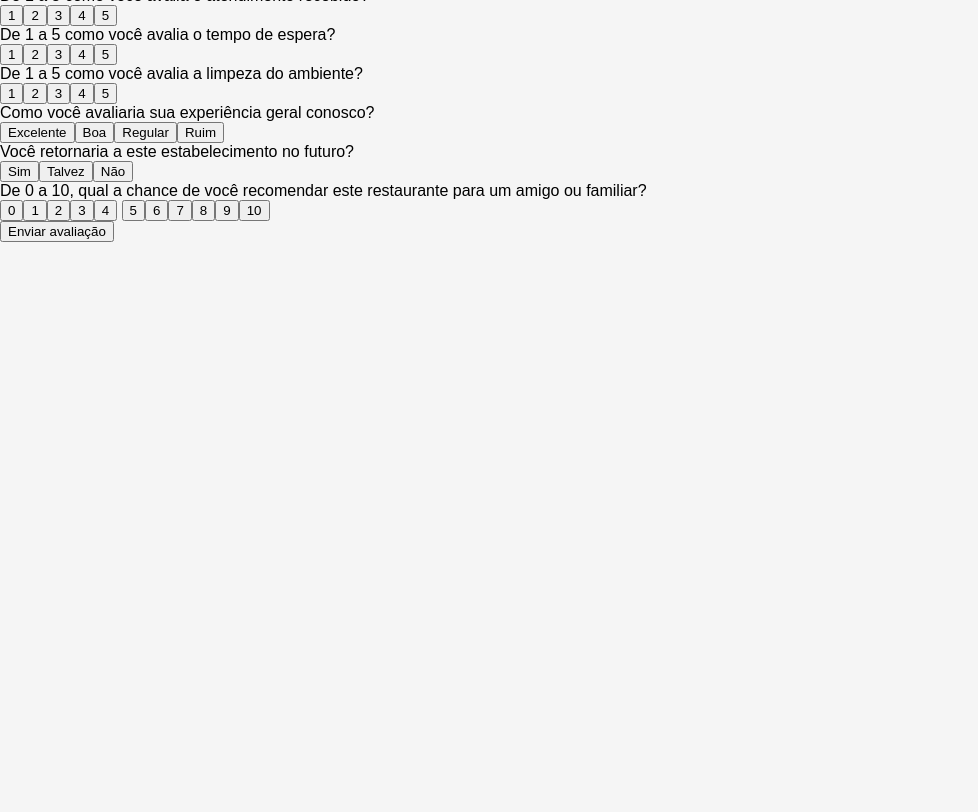
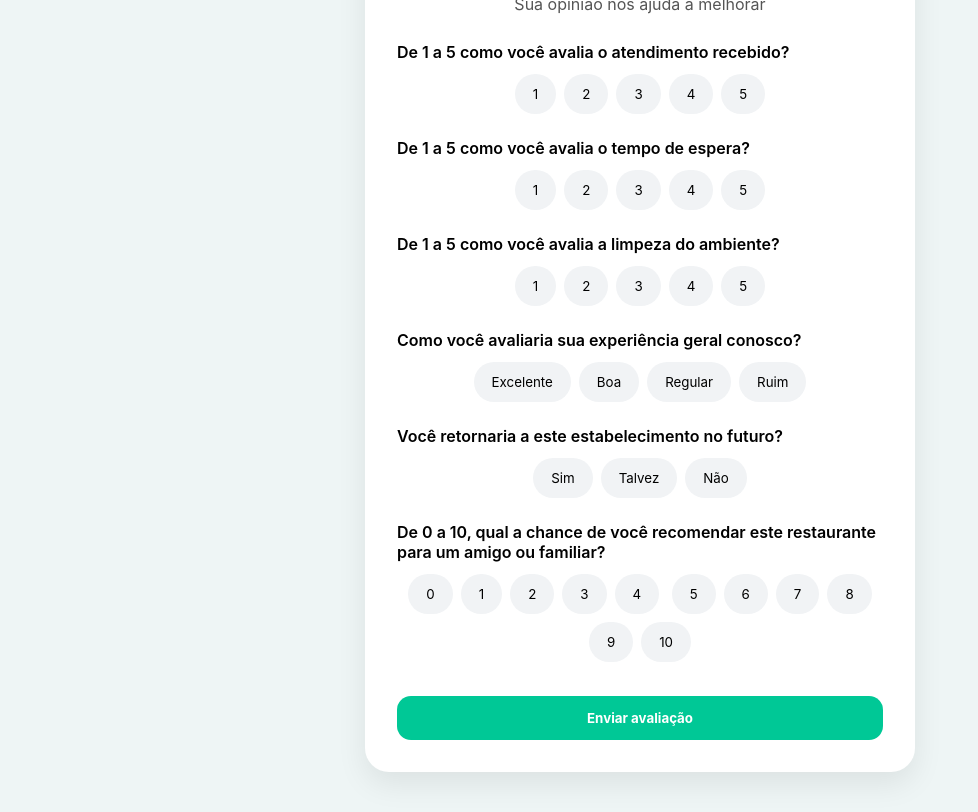
Before and after one commit to Barros2022/RESTAURANTE-01, a plain HTML site: page index.html in a window 1280 px wide. Shown: the part 127-939 px from the top of the page, without its empty margins (0-978 px from the left). Before the commit the page ends 800 px from the top, so only its background shows below. Drawn offline with Linux system fonts and the light colour scheme.

Commit message:
Update styles.css

```diff
--- a/styles.css
+++ b/styles.css
@@ -1,70 +1,81 @@
-:root {
-  --brand: #00c46a;
-  --brand-hover: #00a85a;
-  --bg: #f5f5f5;
-  --text: #222;
+* {
+    margin: 0;
+    padding: 0;
+    box-sizing: border-box;
+    font-family: "Inter", sans-serif;
 }
 
 body {
-  font-family: Arial, sans-serif;
-  background: var(--bg);
-  margin: 0;
+    background: #eef5f5;
+    display: flex;
+    justify-content: center;
+    align-items: center;
+    padding: 40px 0;
 }
 
-.page {
-  max-width: 680px;
-  margin: auto;
-  padding: 24px;
+.container {
+    background: #fff;
+    width: 90%;
+    max-width: 550px;
+    padding: 32px;
+    border-radius: 24px;
+    box-shadow: 0 12px 30px rgba(0, 0, 0, 0.08);
+    text-align: center;
 }
 
-.card {
-  background: white;
-  padding: 24px;
-  border-radius: 16px;
+h1 {
+    margin-bottom: 10px;
 }
 
-.header {
-  display: flex;
-  align-items: center;
-  gap: 12px;
+p {
+    margin-bottom: 28px;
+    color: #555;
 }
 
-.logo {
-  width: 56px;
-  height: 56px;
-  border-radius: 50%;
-  background: #ddd;
+label {
+    display: block;
+    margin-top: 20px;
+    margin-bottom: 8px;
+    font-size: 16px;
+    font-weight: 600;
+    text-align: left;
 }
 
-.choices {
-  display: flex;
-  flex-wrap: wrap;
-  gap: 8px;
+.rating button,
+.experience button,
+.return button,
+.nps-scale button {
+    background: #F1F3F5;
+    border: none;
+    padding: 12px 18px;
+    border-radius: 50px;
+    margin: 4px;
+    cursor: pointer;
+    transition: 0.2s;
 }
 
-.choice {
-  padding: 10px 18px;
-  border-radius: 999px;
-  cursor: pointer;
-  background: #eee;
+.rating button.selected,
+.experience button.selected,
+.return button.selected,
+.nps-scale button.selected {
+    background: #00C896;
+    color: #fff;
+    transform: scale(1.12);
 }
 
-.choice.selected {
-  background: var(--brand);
-  color: white;
+#btnEnviar {
+    width: 100%;
+    margin-top: 30px;
+    padding: 14px;
+    border: none;
+    border-radius: 14px;
+    background: #00C896;
+    color: white;
+    font-weight: 700;
+    cursor: pointer;
+    transition: .2s;
 }
 
-.btn {
-  background: var(--brand);
-  color: white;
-  border: none;
-  padding: 12px 20px;
-  border-radius: 999px;
-  cursor: pointer;
+#btnEnviar:hover {
+    transform: scale(1.05);
 }
-
-.btn:hover {
-  background: var(--brand-hover);
-}
-
-.hidden { display: none; }
```
